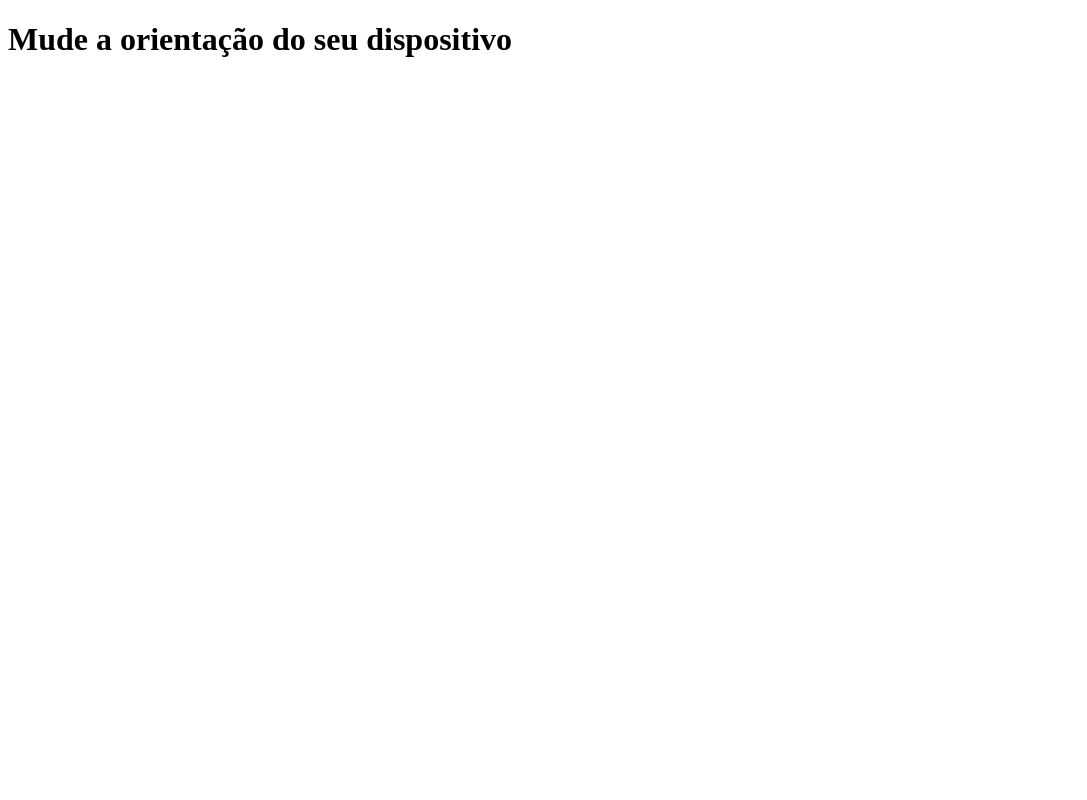
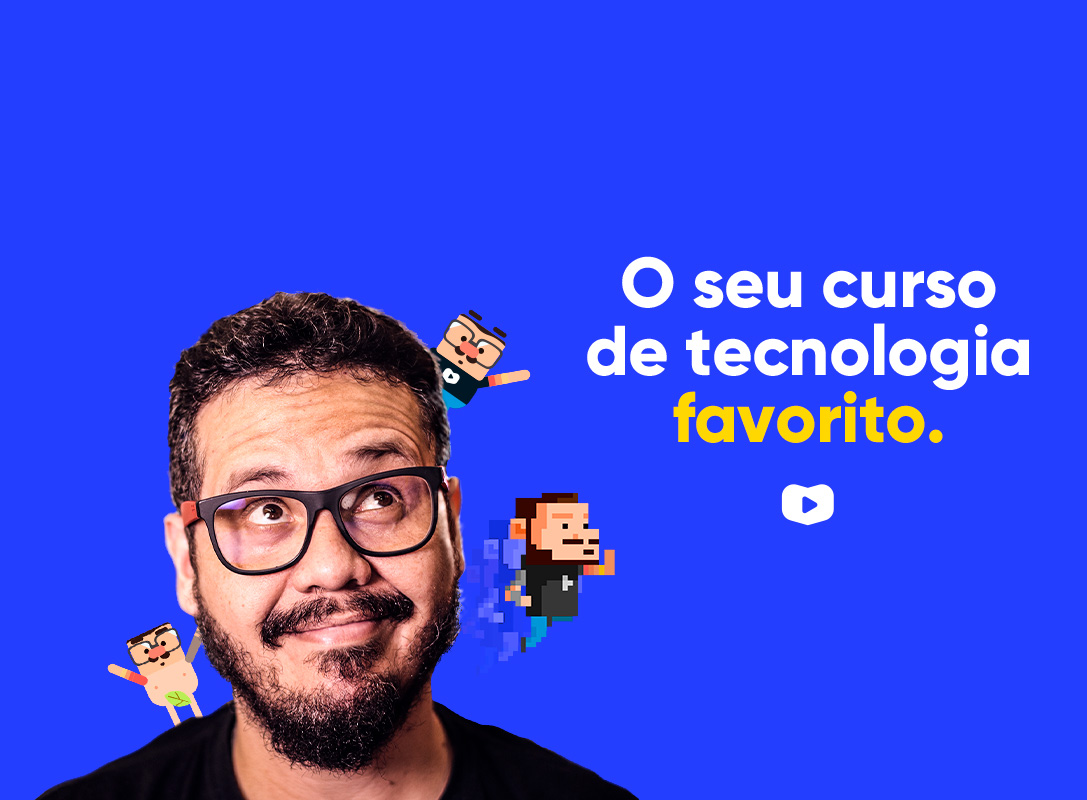
Before and after one commit to kaiketorres/HTML5-CSS3-CursoemVideo, a plain HTML site: page HTML5-CCS3-Modulo04-CursoemVideo/Exercicios/Ex026/MQ002/index.html in a window 1280 px wide. Shown: the whole page, without its empty margins (0-1087 px from the left). Drawn offline with Linux system fonts and the light colour scheme.

Commit message:
Ex002 media quary

```diff
--- a/HTML5-CCS3-Modulo04-CursoemVideo/Exercicios/Ex026/MQ002/estilos/paisagem.css
+++ b/HTML5-CCS3-Modulo04-CursoemVideo/Exercicios/Ex026/MQ002/estilos/paisagem.css
@@ -1,3 +1,8 @@
 @charset "UTF-8";
 
 /*Aparelho deitado*/
+
+body{
+    background-image:url(../imagens/cev-landscape.jpg);
+    background-position: left bottom;
+}
--- a/HTML5-CCS3-Modulo04-CursoemVideo/Exercicios/Ex026/MQ002/estilos/retrato.css
+++ b/HTML5-CCS3-Modulo04-CursoemVideo/Exercicios/Ex026/MQ002/estilos/retrato.css
@@ -1,3 +1,8 @@
 @charset "UTF-8";
 
 /* Aparelho em pe*/
+
+body{
+    background-image:url(../imagens/cev-portrait.jpg);
+    background-position: center bottom;
+}
--- a/HTML5-CCS3-Modulo04-CursoemVideo/Exercicios/Ex026/MQ002/estilos/style.css
+++ b/HTML5-CCS3-Modulo04-CursoemVideo/Exercicios/Ex026/MQ002/estilos/style.css
@@ -1,3 +1,23 @@
 @charset "UTF-8";
 
 /*configurações gerais */
+
+*{
+    margin: 0px;
+    padding: 0px;
+    font-family: Arial, Helvetica, sans-serif;
+}
+
+html, body{
+    width: 100vw;
+    height: 100vh;
+    background-color: #233eff;
+    background-size: contain;
+    background-repeat: no-repeat;
+}
+
+h1{
+    color: whitesmoke;
+    text-shadow:2px 2px 0px #041ac0;
+    padding: 10px;
+}
--- a/HTML5-CCS3-Modulo04-CursoemVideo/Exercicios/Ex026/MQ002/index.html
+++ b/HTML5-CCS3-Modulo04-CursoemVideo/Exercicios/Ex026/MQ002/index.html
@@ -6,15 +6,18 @@
     <meta http-equiv="X-UA-Compatible" content="IE=edge">
     <meta name="viewport" content="width=device-width, initial-scale=1.0">
     <title>Media Quary</title>
+
     <link rel="stylesheet" href="estilos/style.css" media="all">
 
-    <link rel="stylesheet" href="estilos/retrato.css" media="screen and(orientation: portrait)">
+    <link rel="stylesheet" href="estilos/retrato.css" media="screen and (orientation:portrait)">
+
 
     <link rel="stylesheet" href="estilos/paisagem.css" media="screen and (orientation: landscape)">
+
 </head>
 
 <body>
-    <h1>Mude a orientação do seu dispositivo</h1>
+
 </body>
 
 </html>
```
